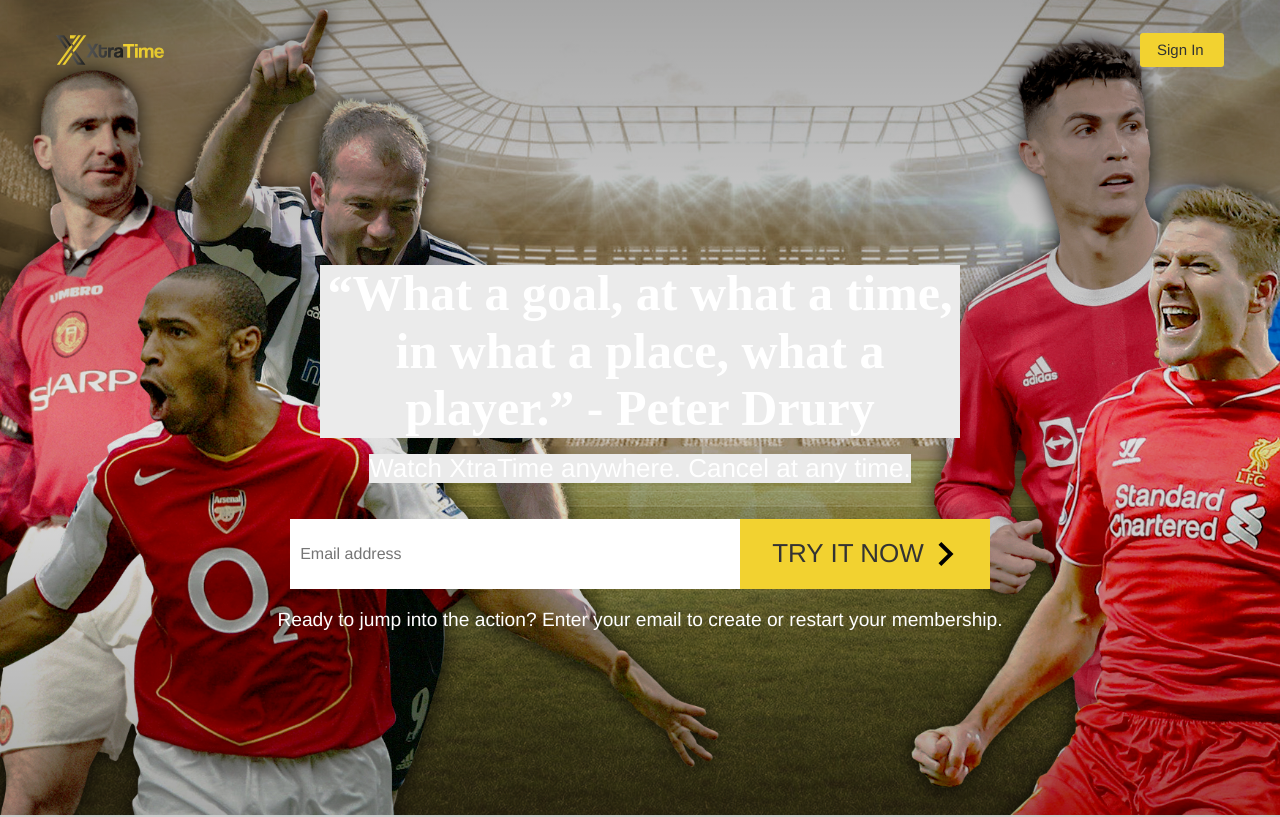
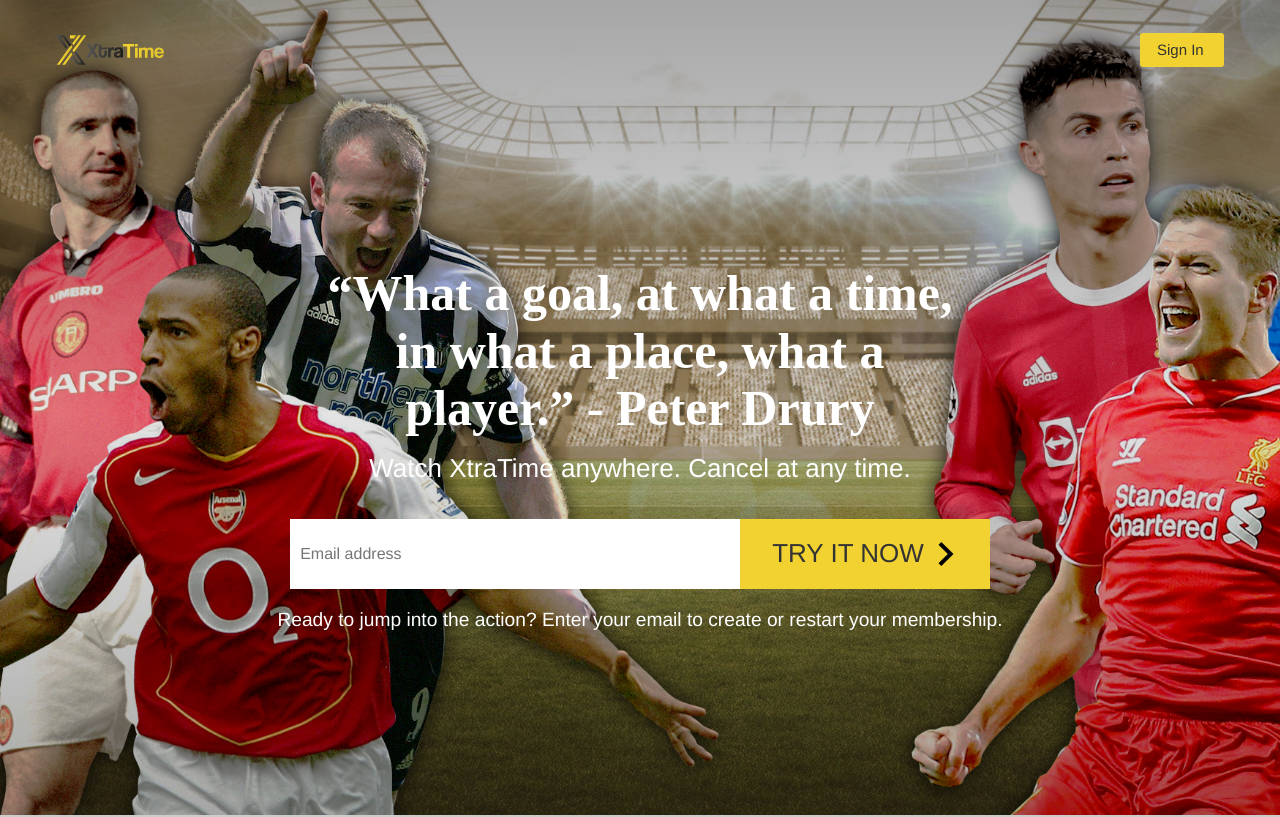
Before and after one commit to DanielKMedia5/XtraTime, a React (Create React App) app: page / in a window 1280 px wide. Shown: the top 817 px of the page. Built offline with nearby package versions, Linux system fonts and the light colour scheme; no server answers.

Commit message:
Update global-styles.js

```diff
--- a/src/global-styles.js
+++ b/src/global-styles.js
@@ -1,7 +1,7 @@
 import { createGlobalStyle } from 'styled-components';
 
 export const GlobalStyles = createGlobalStyle`
-html, body, h1, h2 {
+html, body {
     font-family: 'Helvetica Neue', Helvetica, Trebuchet MS, Century Gothic, Candara, sans-serif;
     -webkit-font-smoothing: antialiased;
     -moz-osx-font-smoothing: grayscale;
```
